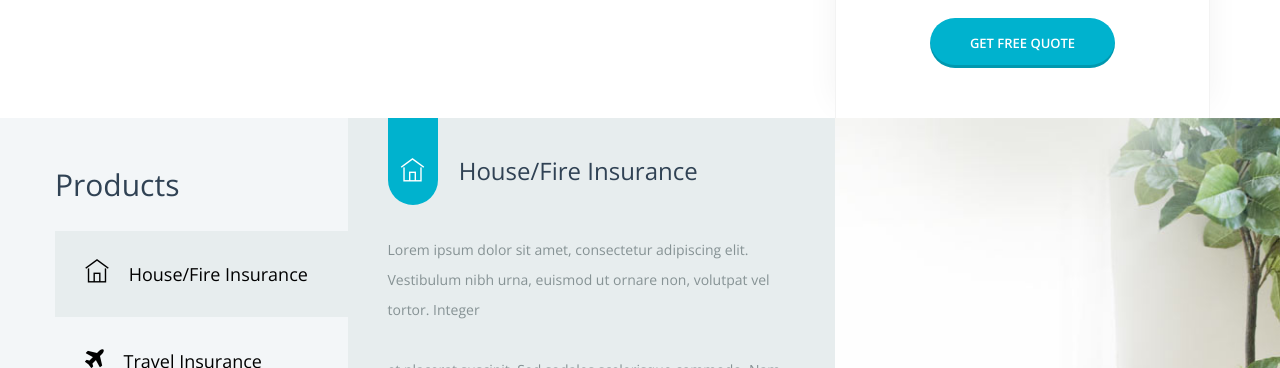
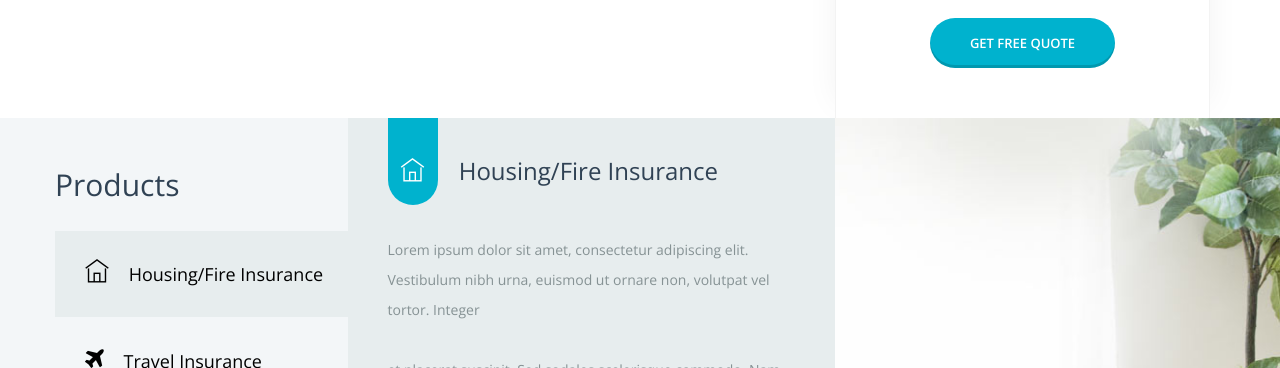
Before and after one commit to krisharul/Project1, a plain HTML site: page insurance-press-master/index.html in a window 1280 px wide. Shown: the part 1100-1468 px from the top of the page. Drawn offline with nearby package versions, Linux system fonts and the light colour scheme; files that its build step writes are made by us from their sources.

Commit message:
Update index.html

```diff
--- a/insurance-press-master/index.html
+++ b/insurance-press-master/index.html
@@ -180,7 +180,7 @@
                     <div id="parentVerticalTab">
                         <h2>Products</h2>
                         <ul class="resp-tabs-list hor_1 col-sm-3 col-md-3 col-lg-3">
-                            <li><i class="ti-home"></i> House/Fire Insurance</li>
+                            <li><i class="ti-home"></i> Housing/Fire Insurance</li>
                             <li><i class="fa fa-plane"></i> Travel Insurance</li>
                             <li><i class="ti-heart-broken"></i> Life Insurance</li>
                             <li><i class="ti-car"></i> Car Insurance</li>
@@ -190,7 +190,7 @@
                                 <div class="prod-tab-content">
                                     <h4>
                                         <span class="prod-cion"><i class="ti-home"></i></span>
-                                        House/Fire Insurance
+                                        Housing/Fire Insurance
                                     </h4>
                                     <p>Lorem ipsum dolor sit amet, consectetur adipiscing elit. Vestibulum nibh urna, euismod ut ornare non, volutpat vel tortor. Integer</p>
                                     <p>et placerat suscipit. Sed sodales scelerisque commodo. Nam porta cursus lectus. </p>
```
